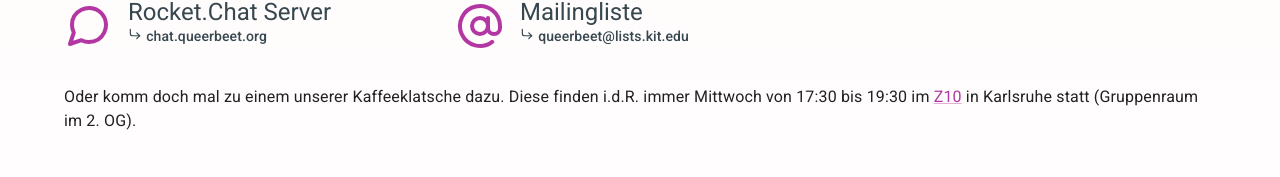
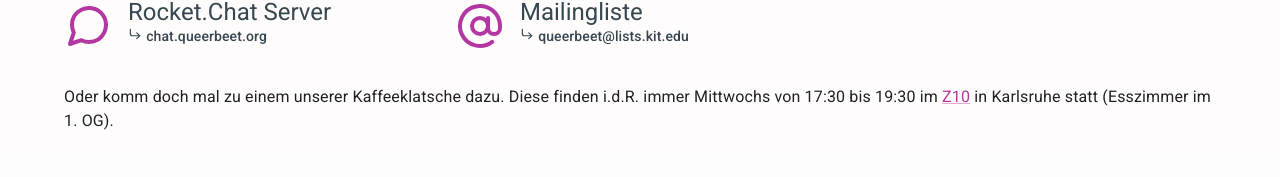
Before and after one commit to queerbeetVorstand/qb-website, a Next.js app: page /contact in a window 1280 px wide. Shown: the part 446-623 px from the top of the page. Built offline with nearby package versions, Linux system fonts and the light colour scheme.

Commit message:
Fix typo and meetup location

```diff
--- a/src/pages/contact.tsx
+++ b/src/pages/contact.tsx
@@ -99,9 +99,9 @@ export default function Contact(): ReactElement {
         {renderActions(memberActions)}
         <Typo variant="body1">
           Oder komm doch mal zu einem unserer Kaffeeklatsche dazu. Diese finden
-          i.d.R. immer Mittwoch von 17:30 bis 19:30 im{" "}
+          i.d.R. immer Mittwochs von 17:30 bis 19:30 im{" "}
           <Link href="https://goo.gl/maps/j65TS28gftuxx5pz8">Z10</Link> in
-          Karlsruhe statt (Gruppenraum im 2. OG).
+          Karlsruhe statt (Esszimmer im 1. OG).
         </Typo>
         <QHeading variant="h2">Vorstand</QHeading>
         <Typo variant="body1">
```
